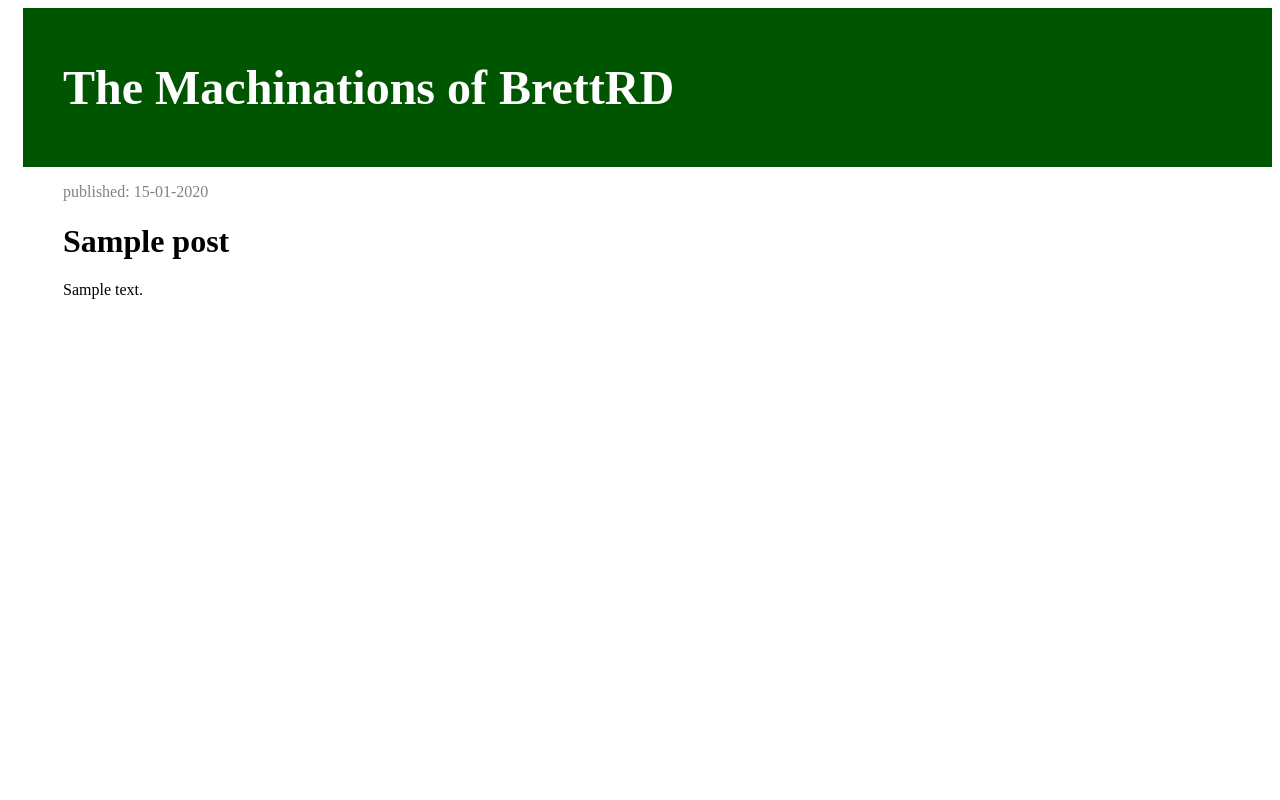
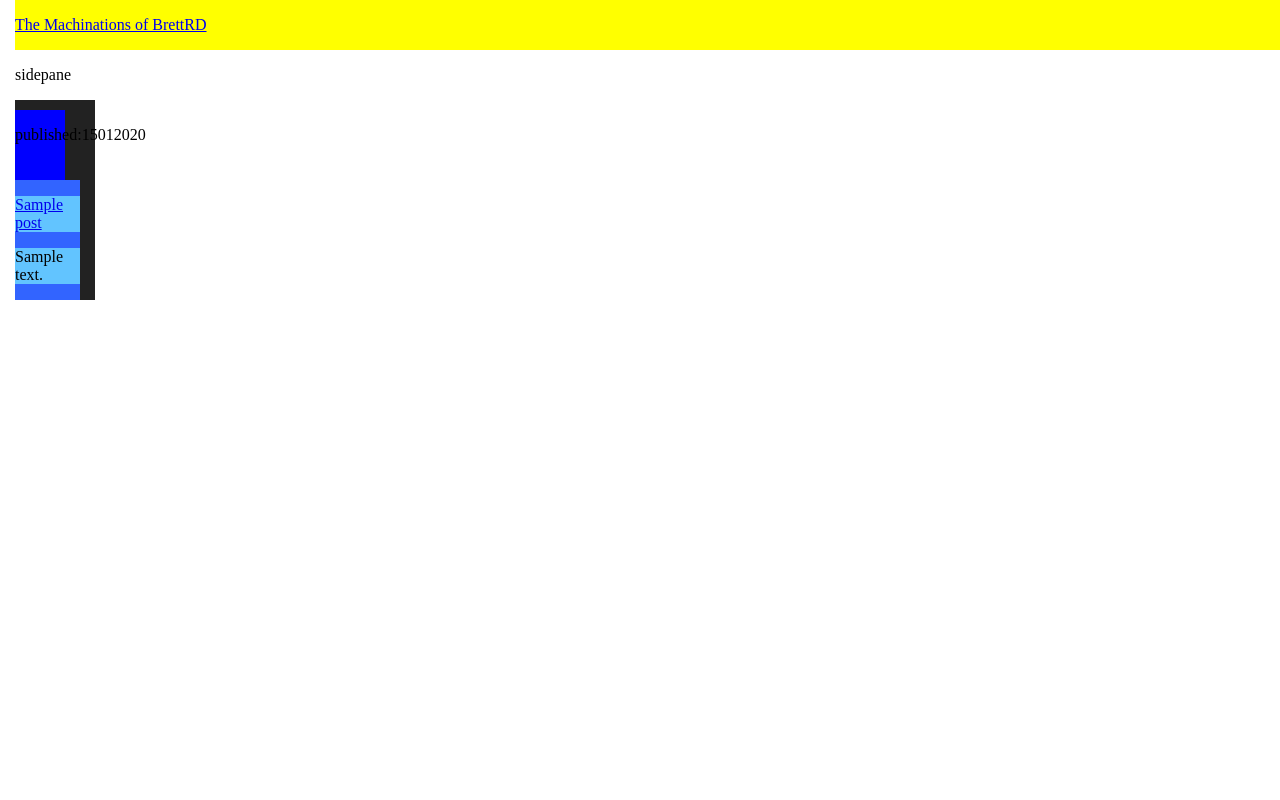
Before and after one commit to BrettRD/PersonalWebsite, a Django app: page /post/1/ in a window 1280 px wide. Run offline with Django 3.2, Linux system fonts and the light colour scheme; tables that the repository leaves empty hold one stand-in row (values such as "Sample post").

Commit message:
rebuilt html and css

```diff
--- a/blog/static/css/blog.css
+++ b/blog/static/css/blog.css
@@ -1,30 +1,80 @@
 body {
     padding-left: 15px;
-}
-.page-header {
-    background-color: #005500;
-    margin-top: 0;
-    padding: 20px 20px 20px 40px;
+    margin: 0;
 }
 
-.page-header h1, .page-header h1 a, .page-header h1 a:visited, .page-header h1 a:active {
-    color: #ffffff;
-    font-size: 36pt;
-    text-decoration: none;
+div.container{
+    position: relative;
+    width: 100%;
+    display: block;
 }
 
-.content {
-    margin-left: 40px;
+div.header {
+    position: relative;
+
+    background: yellow;
+    width: 100%;
+    height: 50px;
+    display: inline-flex;
 }
 
-/*
-h1, h2, h3, h4 {
-    font-family: 'Lobster', cursive;
+div.content {
+    position: relative;
+    background: #222222;
+    display: inline-grid;
+    /*width:85%;*/
 }
-*/
 
-.date {
-    color: #828282;
+div.date {
+    background: blue;
+    width: 50px;
+    height:70px;
+    position: relative;
+    display: inline-flex;
+}
+
+div.article_outer {
+    background: rgb(98, 196, 255);
+    width:90%;
+    position: relative;
+    display: inline-flex;
+}
+div.article_inner {
+    background: rgb(50, 100, 255);
+    width:100%;
+    position: relative;
+    display: block;
+}
+
+
+div.title {
+    background: rgb(98, 196, 255);
+    width:100%;
+    position: relative;
+    display: block;
+}
+
+div.text {
+    background: rgb(98, 196, 255);
+    width:100%;
+    position: relative;
+    display: block;
+}
+
+p.day{
+    display: block;
+    width:100%;
+
+}
+p.month{
+    display: block;
+    width:100%;
+
+}
+p.year{
+    display: block;
+    width:100%;
+
 }
 
 .save {
@@ -42,10 +92,14 @@ h1, h2, h3, h4 {
     margin-right: 20px;
 }
 
-.post {
-    margin-bottom: 70px;
+div.post h1 a, div.post h1 a:visited {
+    color: #000000;
 }
 
-.post h1 a, .post h1 a:visited {
-    color: #000000;
+div.post{
+    position: relative;
+    display: block;
+    width:90%;
+    margin-top:10px;
+    display: inline-grid;
 }
--- a/blog/templates/blog/base.html
+++ b/blog/templates/blog/base.html
@@ -1,11 +1,12 @@
 {% load staticfiles %}
 <html>
     <head>
-	<link rel="stylesheet" href="{% static 'css/blog.css' %}">
+	<link rel="stylesheet" type="text/css" href="{% static 'css/blog.css' %}">
         <title>The Machinations of BrettRD</title>
     </head>
     <body>
-        <div class="page-header">
+        <div class="container">
+            <div class="header">
 {% if user.is_authenticated %}
                 <a href="{% url 'post_new' %}" class="top-menu">New</a>
                 <a href="{% url 'post_draft_list' %}" class="top-menu">Drafts</a>
@@ -15,11 +16,13 @@
                 <a href="{% url 'django.contrib.auth.views.login' %}" class="top-menu">Login</a>
 {% endcomment %}
 {% endif %}
-            <h1><a href="/">The Machinations of BrettRD</a></h1>
+                <p><a href="/">The Machinations of BrettRD</a></p>
             </div>
-        <div class="content container">
-            <div class="row">
-                <div class="col-md-8">
+            <div class="block">
+                <div class="sidepane">
+                    <p>sidepane</p>
+                </div>
+                <div class="content">
 {% block content %}
 {% endblock %}
                 </div>
--- a/blog/templates/blog/post_detail.html
+++ b/blog/templates/blog/post_detail.html
@@ -3,12 +3,23 @@
 {% block content %}
     <div class="post">
 {% if post.published_date %}
-        <p class="date">published: {{ post.published_date|date:'d-m-Y' }}</p>
+        <div class="date">
+            <p>published:</p>
+            <p class="day">{{ post.published_date|date:'d' }}</p>
+            <p class="month">{{ post.published_date|date:'m' }}</p>
+            <p class="year">{{ post.published_date|date:'Y' }}</p>
+        </div>
+
     {% if user.is_authenticated %}
         <a class="btn btn-default" href="{% url 'post_unpublish' pk=post.pk %}">Hide</a>
     {% endif %}
 {% else %}
-        <p class="date">created: {{ post.created_date|date:'d-m-Y' }}</p>
+        <div class="date">
+            <p>created:</p>
+            <p class="day">{{ post.created_date|date:'d' }}</p>
+            <p class="month">{{ post.created_date|date:'m' }}</p>
+            <p class="year">{{ post.created_date|date:'Y' }}</p>
+        </div>
     {% if user.is_authenticated %}
         <a class="btn btn-default" href="{% url 'post_edit' pk=post.pk %}">Edit</a>
         <a class="btn btn-default" href="{% url 'post_remove' pk=post.pk %}">Delete</a>
@@ -17,7 +28,15 @@
 
 {% endif %}
 
-        <h1>{{ post.title }}</h1>
-        <p>{{ post.text|linebreaks }}</p>
+        <div class="article_outer">
+            <div class="article_inner">
+                <div class="title">
+                    <p><a href="{% url 'post_detail' pk=post.pk %}">{{ post.title }}</a></p>
+                </div>
+                <div class="text">
+                    <p>{{ post.text|linebreaks }}</p>
+                </div>
+            </div>
+        </div>
     </div>
 {% endblock %}
```
Also changed, not shown: blog/templates/blog/post_draft_list.html (+16 -4 lines), blog/templates/blog/post_list.html (+16 -3 lines). Lines whose indentation alone changed are shown as unchanged.
